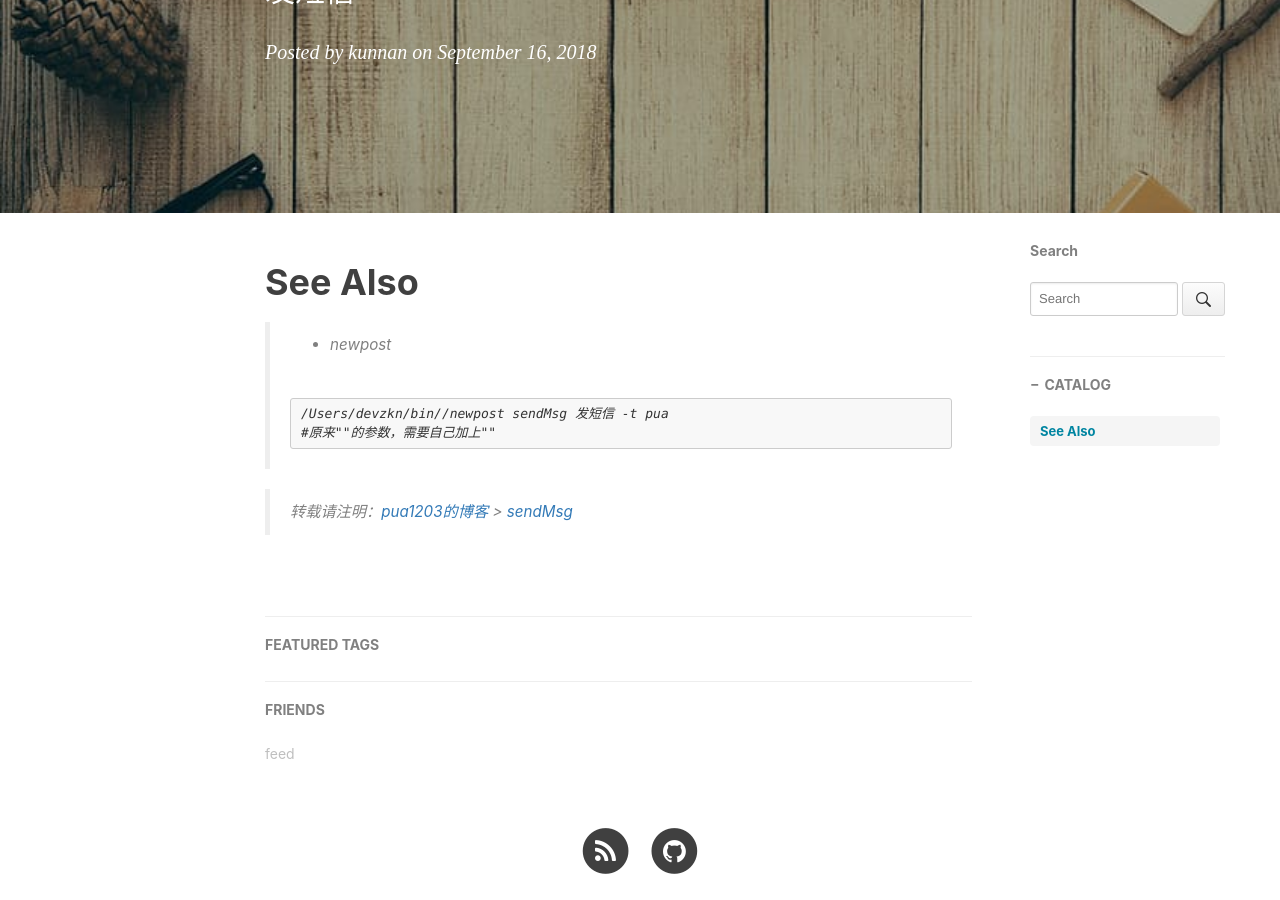
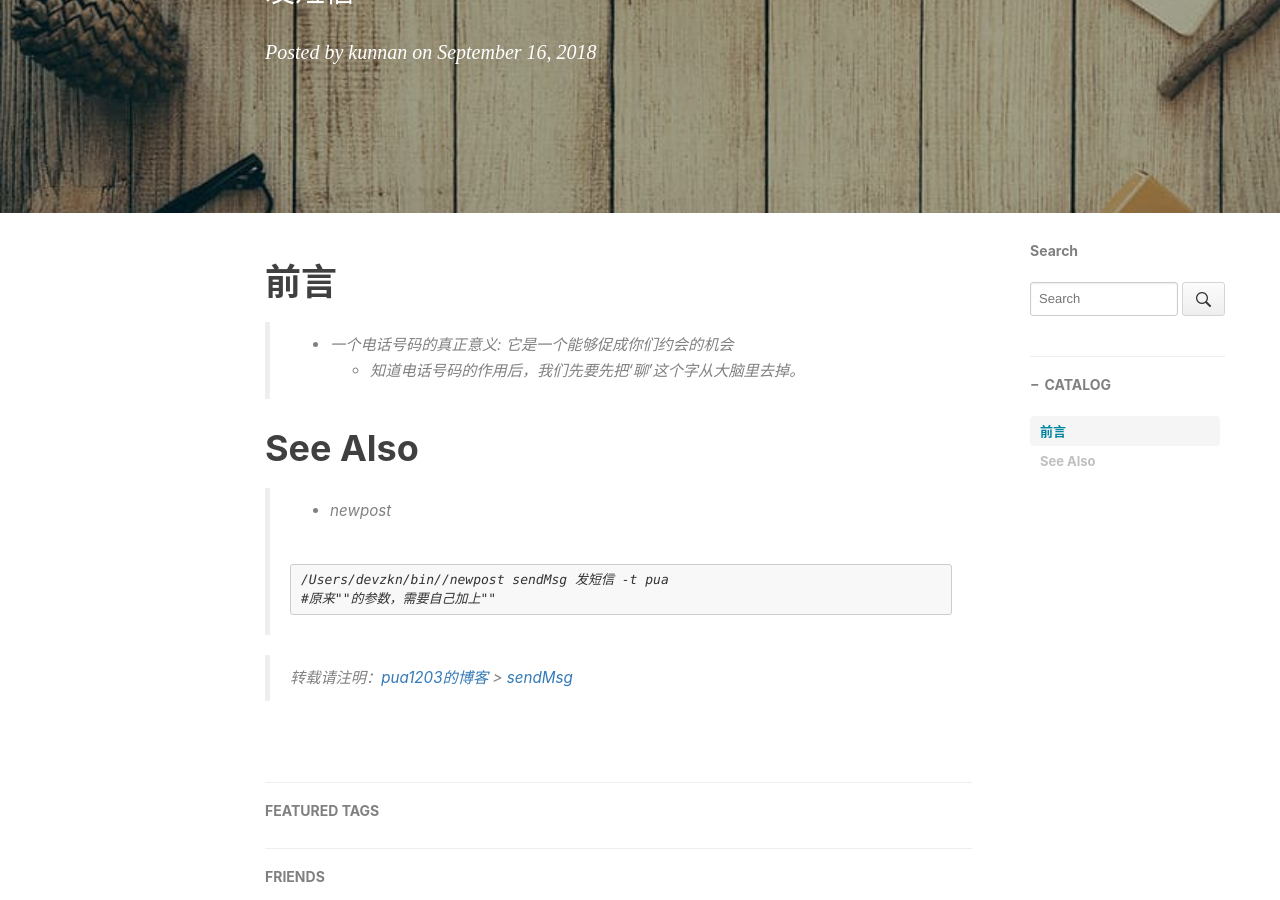
Before and after one commit to pua1203/pua1203.github.io, a Jekyll site: the page built from _posts/pua/2018-09-16-sendMsg.md, in a window 1280 px wide and 900 px high, scrolled down 310 px. Built offline with Jekyll 4.4.1, drawn with Linux system fonts in a browser that asks for light colours; nearby versions of some CDN libraries; comment, search, counter and statistics services are not loaded.

Commit message:
知道电话号码的作用后，我们先要先把‘聊’这个字从大脑里去掉。

```diff
--- a/_posts/pua/2018-09-16-sendMsg.md
+++ b/_posts/pua/2018-09-16-sendMsg.md
@@ -9,6 +9,17 @@ author: kunnan
 subtitle: 发短信
 ---
 
+
+
+# 前言
+
+
+
+> * 一个电话号码的真正意义: 它是一个能够促成你们约会的机会
+>   * 知道电话号码的作用后，我们先要先把‘聊’这个字从大脑里去掉。
+
+
+
 # See Also
 
 >* newpost
```
